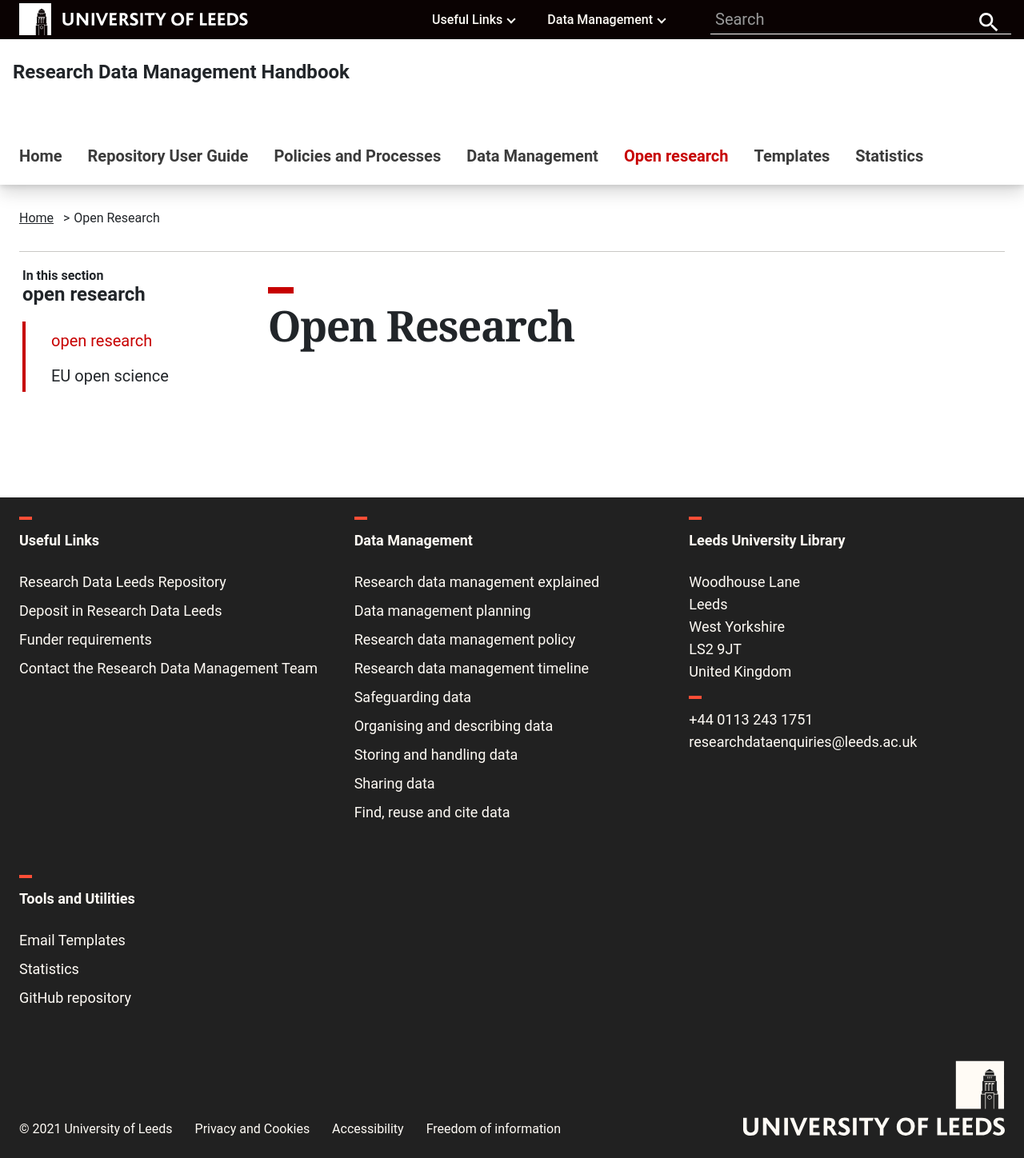
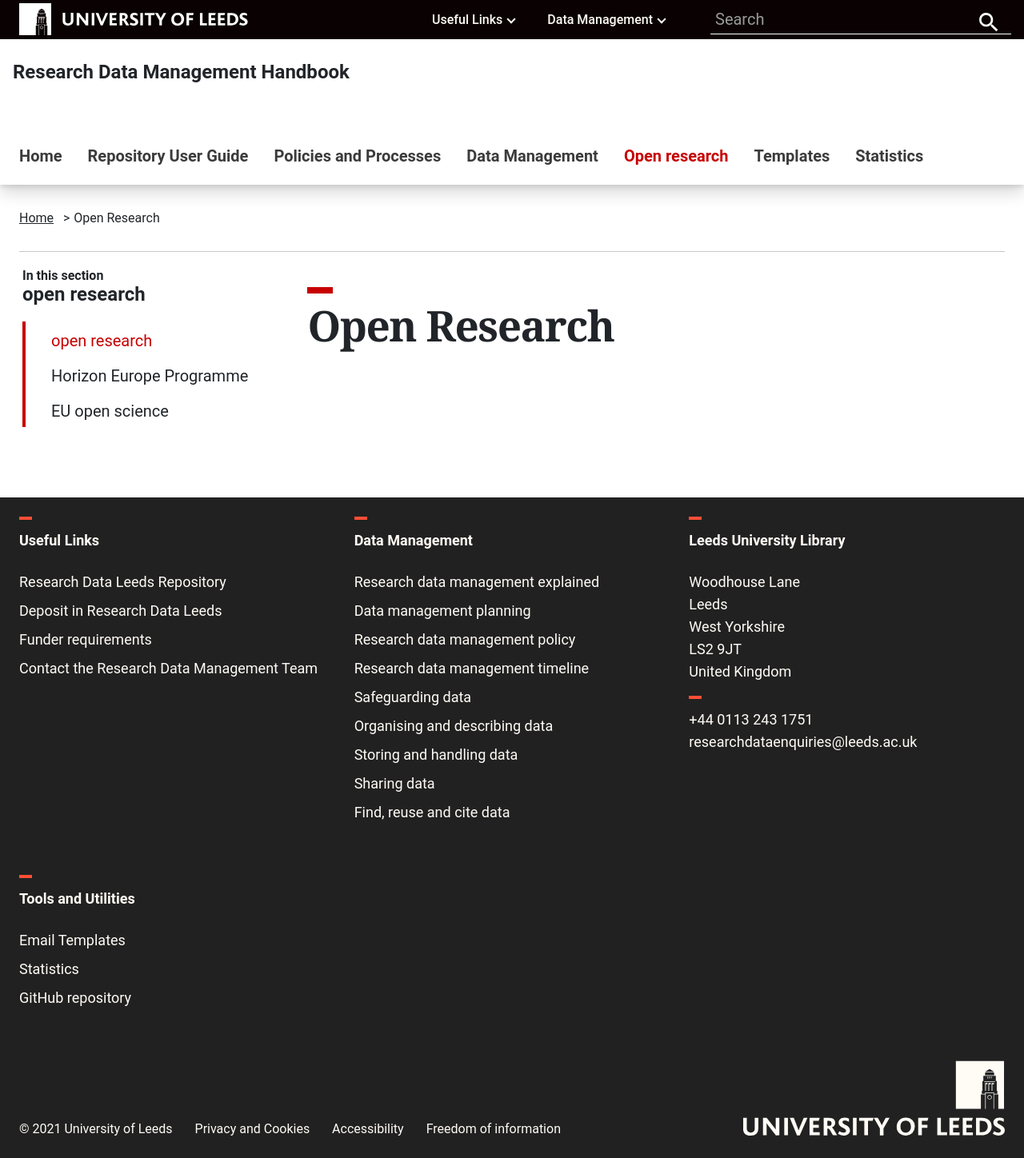
Before and after one commit to uol-library/rdl-handbook, a Jekyll site: the page built from pages/open-research/index.md, in a window 1280 px wide. Shown: the whole page at 80% size. Built offline with Jekyll 4.4.1, drawn with Linux system fonts in a browser that asks for light colours; some web fonts are replaced.

Commit message:
Update navigation.yml

```diff
--- a/_data/navigation.yml
+++ b/_data/navigation.yml
@@ -156,6 +156,8 @@ sections:
     items:
       - title: open research
         url: /open-research/
+      - title: Horizon Europe Programme
+        url: /open-research/horizon-europe-programme/
       - title: EU open science
         url: /open-research/eu-open-science/
 
```
